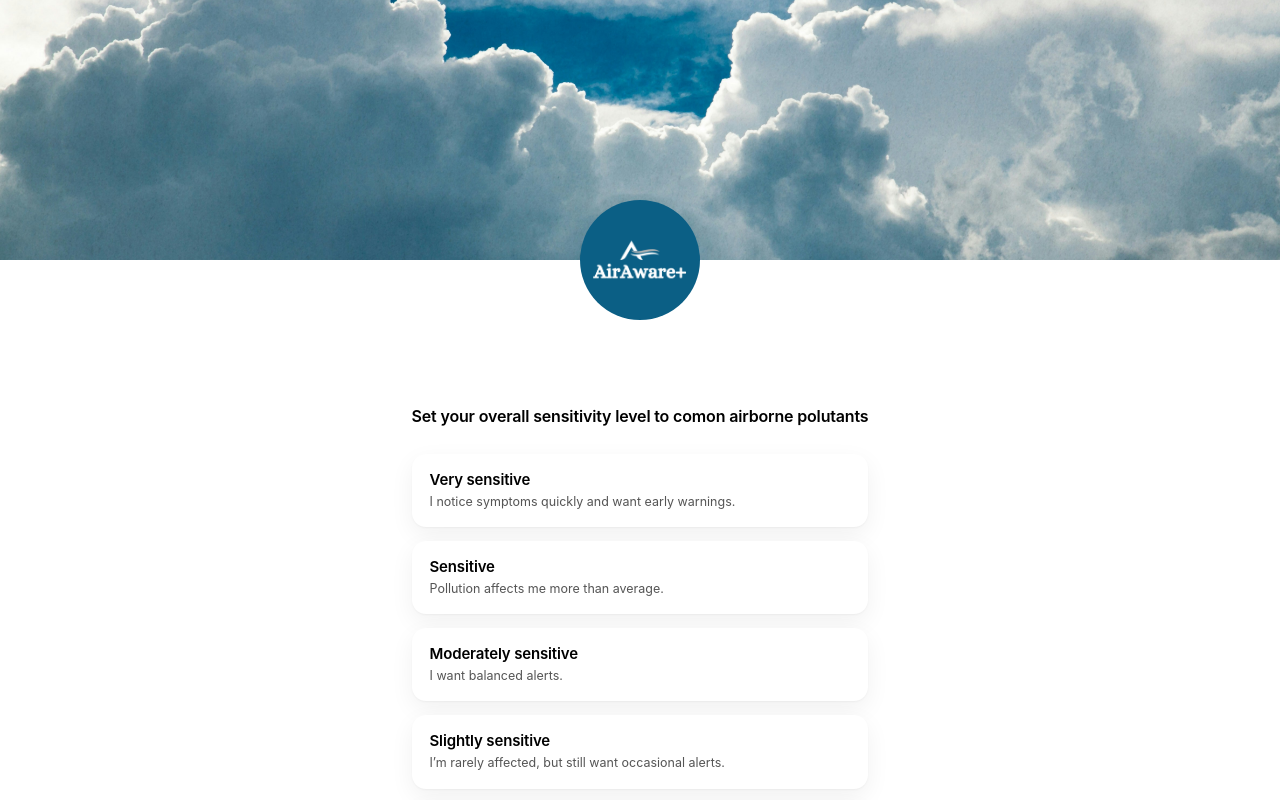
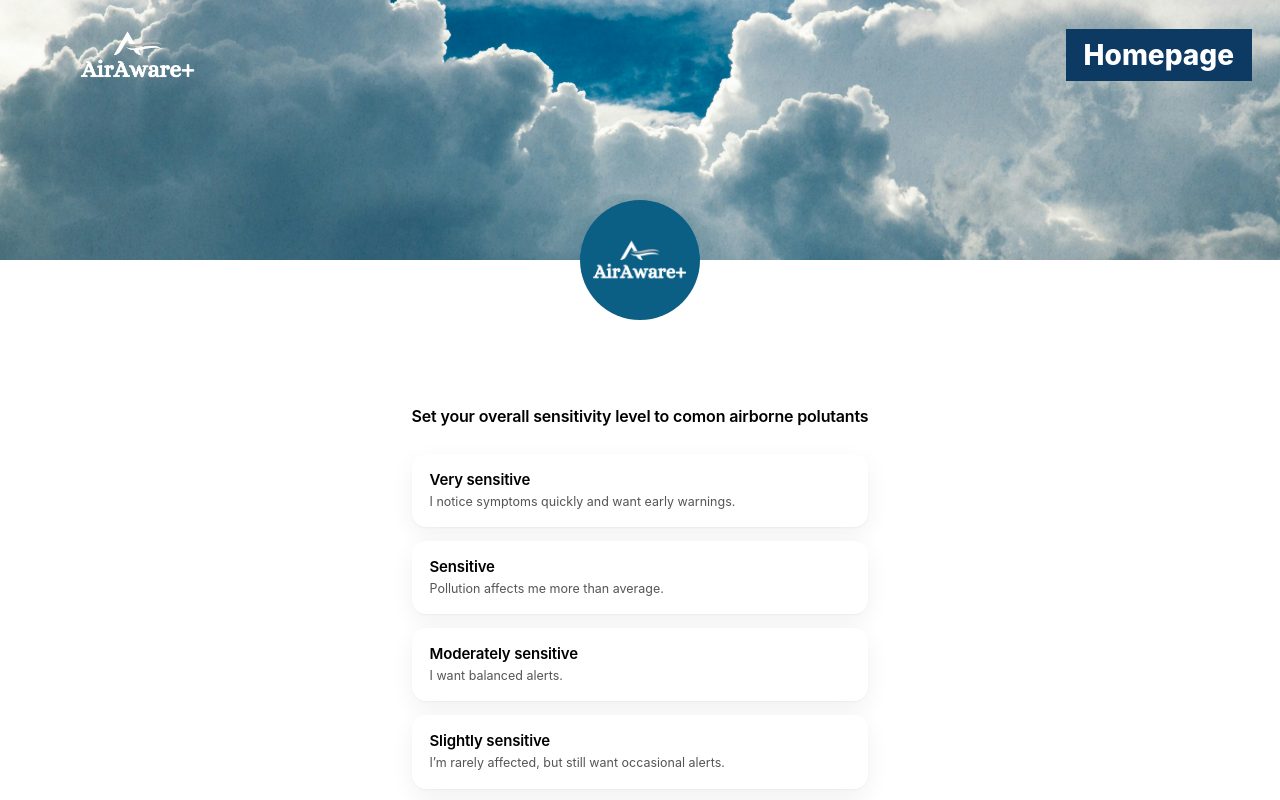
Before and after one commit to LeanneCodes/AirAware, a website: page public/threshold.html in a window 1280 px wide. Shown: the top 800 px of the page. Drawn offline with Linux system fonts and the light colour scheme.

Commit message:
navbar added in threshold

```diff
--- a/public/threshold.html
+++ b/public/threshold.html
@@ -6,6 +6,19 @@
     <link rel="stylesheet" href="/threshold/threshold.css">
 </head>
 <body>
+  <header class="nav" id="nav">
+    <a class="navleft" href="/index.html" aria-label="AirAware Homepage">
+      <img class="brandlogo" src="/assets/logo-light.png" alt="AirAware+" />
+    </a>
+
+    <nav class="navright">
+      <a class="chip" href="/index.html">Homepage</a>
+    </nav>
+  </header>
+
+  <section class="hero" aria-hidden="true">
+
+
 
 <!-- Top banner -->
 <div class="banner">
@@ -80,7 +93,7 @@
 
 </div>
 
-    <!-- Reassurance -->
+
     <p class="reassurance">
       You can change your sensitivity at any time.
     </p>
--- a/public/threshold/threshold.css
+++ b/public/threshold/threshold.css
@@ -5,6 +5,61 @@ body {
     background: #ffffff;
     color: #000;
 }
+
+:root{
+  --nav: #0c3a63;
+  --nav-h: 110px;
+}
+
+*{ box-sizing: border-box; }
+
+.nav{
+  position: fixed;
+  top: 0; left: 0; right: 0;
+  height: var(--nav-h);
+
+  display: flex;
+  align-items: center;
+  justify-content: space-between;
+
+  padding: 18px 28px;
+  z-index: 50;
+
+  background: transparent;
+}
+
+.navleft{
+  display: flex;
+  align-items: center;
+  text-decoration: none;
+}
+
+.navright{
+  display: flex;
+  align-items: center;
+  gap: 18px;
+}
+
+.brandlogo{
+  height: 220px;
+  width: auto;
+  display: block;
+}
+
+.chip{
+  display: inline-block;
+  background: var(--nav);
+  color: #fff;
+  font-weight: 800;
+  font-size: 28px;
+  padding: 12px 18px;
+  line-height: 1;
+  text-decoration: none;
+}
+
+.chip:hover{ opacity: 0.92; }
+.chip:active{ transform: translateY(1px); }
+
 
 /* ================================
    Banner
--- a/public/user.html
+++ b/public/user.html
@@ -4,12 +4,7 @@
   <meta charset="UTF-8" />
   <meta name="viewport" content="width=device-width, initial-scale=1.0" />
   <title>AirAware+ | Profile</title>
-  <link
-    href="https://cdn.jsdelivr.net/npm/bootstrap@5.3.8/dist/css/bootstrap.min.css"
-    rel="stylesheet"
-    integrity="sha384-sRIl4kxILFvY47J16cr9ZwB07vP4J8+LH7qKQnuqkuIAvNWLzeN8tE5YBujZqJLB"
-    crossorigin="anonymous"
-  />
+
   <link rel="stylesheet" href="/user-profile/style.css" />
 </head>
 
```
Also changed, not shown: public/location/style.css (+0 -8 lines).
